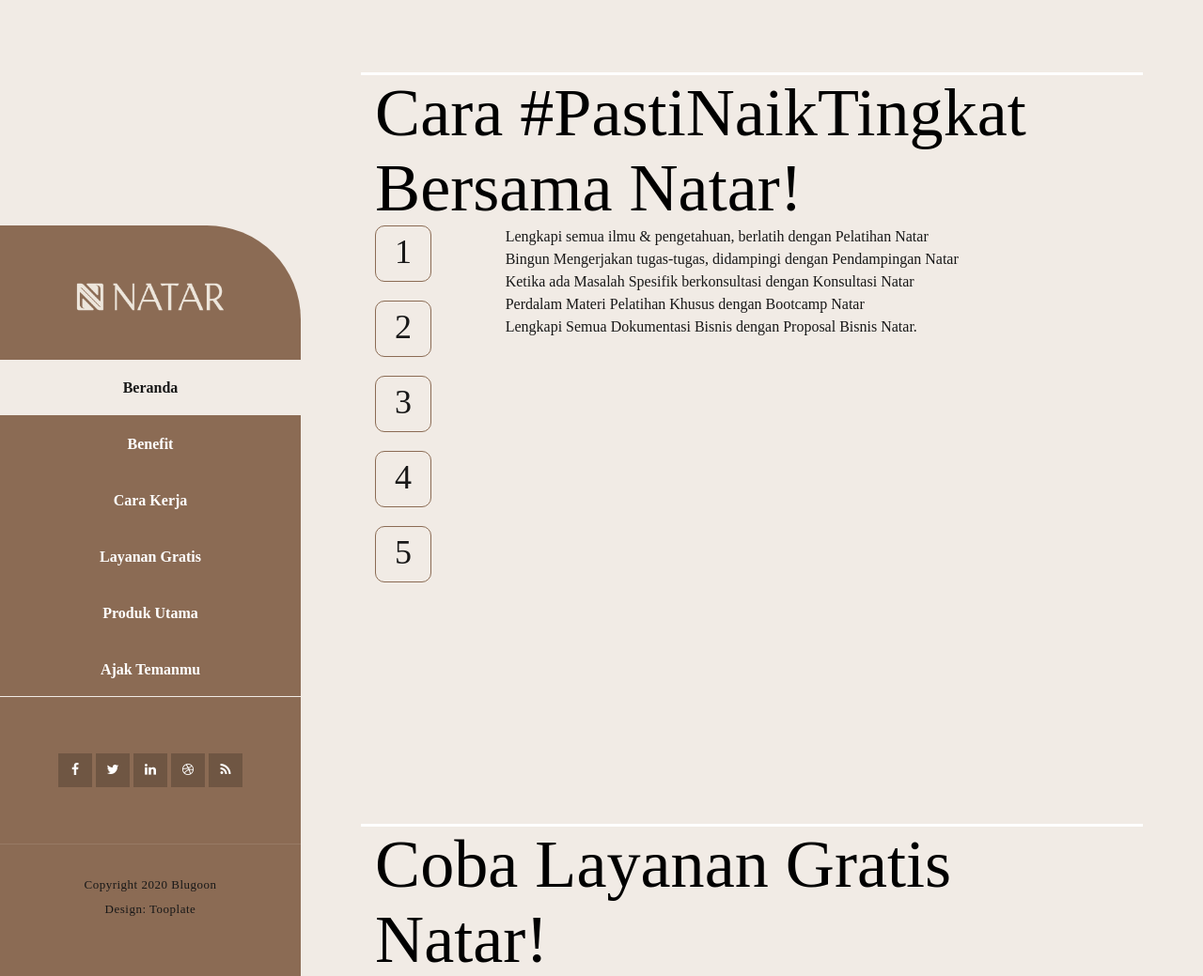
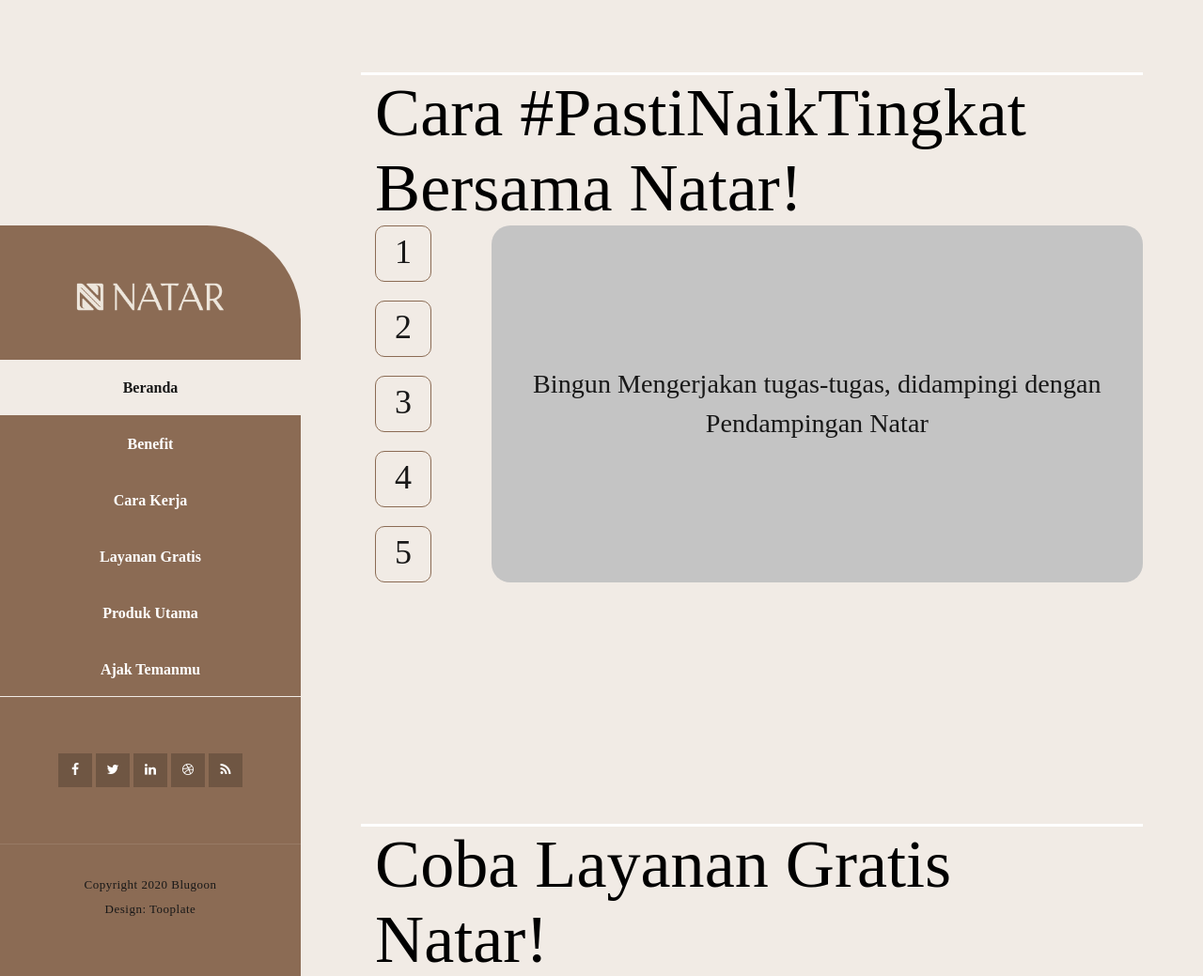
Before and after one commit to dmpriatna/Jarvis, a PHP site: page /NATAR/index.html in a window 1280 px wide, after a click that opens the changed part. Shown: the part 1520-2559 px from the top of the page at 94% size. Run offline with PHP 8.4, Linux system fonts and the light colour scheme.

Commit message:
changes styles

```diff
--- a/NATAR/assets/css/tooplate-style.css
+++ b/NATAR/assets/css/tooplate-style.css
@@ -896,3 +896,194 @@ footer {
 .btn-icon img {
     width: 30px;
 }
+
+.content {
+    background: #C4C4C4;
+    border-radius: 20px;
+    width: 100%;
+    height: 380px;
+    text-align: center;
+    display: flex;
+    flex-direction: column;
+    align-items: center;
+    justify-content: center;
+    font-size: 2.2vw;
+    position: absolute;
+    top: 0;
+    left: 0;
+    overflow: hidden;
+    animation-fill-mode: both;
+}
+
+.content {
+    opacity: 0;
+}
+
+#one .content {
+    opacity: 1;
+}
+
+.slideswitch:target~.slide .navigation {
+    display: none !important;
+}
+
+.slideswitch:target~.slide#one .content,
+.slideswitch:target~.slide#two .content,
+.slideswitch:target~.slide#three .content,
+.slideswitch:target~.slide#four .content,
+.slideswitch:target~.slide#five .content {
+    opacity: 0;
+}
+
+.slideswitch[ id="one"]:target~.slide#one .navigation,
+.slideswitch[ id="two"]:target~.slide#two .navigation,
+.slideswitch[ id="three"]:target~.slide#three .navigation,
+.slideswitch[ id="four"]:target~.slide#four .navigation,
+.slideswitch[ id="five"]:target~.slide#five .navigation {
+    display: block !important;
+}
+
+.slideswitch[ id="one"]:target~.slide#one .content,
+.slideswitch[ id="two"]:target~.slide#two .content,
+.slideswitch[ id="three"]:target~.slide#three .content,
+.slideswitch[ id="four"]:target~.slide#four .content,
+.slideswitch[ id="five"]:target~.slide#five .content {
+    animation-name: fade_in;
+    animation-duration: 0.5s;
+}
+
+.slideswitch[ id="one"]:target~#one .slide_from_left,
+.slideswitch[ id="two"]:target~#two .slide_from_left,
+.slideswitch[ id="three"]:target~#three .slide_from_left,
+.slideswitch[ id="four"]:target~#four .slide_from_left,
+.slideswitch[ id="five"]:target~#five .slide_from_left {
+    animation-name: slide_from_left !important;
+    animation-duration: 0.5s;
+}
+
+.slideswitch[ id="one"]:target~#one .flip,
+.slideswitch[ id="two"]:target~#two .flip,
+.slideswitch[ id="three"]:target~#three .flip,
+.slideswitch[ id="four"]:target~#four .flip,
+.slideswitch[ id="five"]:target~#five .flip {
+    animation-name: flip !important;
+    animation-duration: 0.5s;
+    backface-visibility: hidden;
+}
+
+.slideswitch[ id="one"]:target~#one .grow,
+.slideswitch[ id="two"]:target~#two .grow,
+.slideswitch[ id="three"]:target~#three .grow,
+.slideswitch[ id="four"]:target~#four .grow,
+.slideswitch[ id="five"]:target~#five .grow {
+    animation-name: grow !important;
+    animation-duration: 0.5s;
+}
+
+.slideswitch[ id="five"]:target~#five #back_triangles {
+    animation: back_triangles 2.5s ease-out;
+}
+
+.slideswitch[ id="five"]:target~#five #front_triangles {
+    animation: front_triangles 2.5s ease-out;
+}
+
+.slideswitch[ id="five"]:target~#five #letter_a {
+    animation: letter_a 2.5s linear;
+}
+
+path {
+    transform-origin: 250px 250px;
+}
+
+@keyframes fade_in {
+    from {
+        opacity: 0;
+    }
+
+    to {
+        opacity: 1;
+    }
+}
+
+@keyframes slide_from_left {
+    from {
+        opacity: 0;
+        transform: translateX(100vw);
+    }
+
+    to {
+        opacity: 1;
+        transform: translateX(0);
+    }
+}
+
+@keyframes flip {
+    0% {
+        opacity: 0;
+        transform: rotateY(180deg) translateX(0);
+    }
+
+    100% {
+        opacity: 1;
+        transform: rotateY(0deg) translateX(0);
+    }
+}
+
+@keyframes grow {
+    0% {
+        opacity: 0;
+        transform: scale(0, 0);
+    }
+
+    100% {
+        opacity: 1;
+        transform: scale(1, 1);
+    }
+}
+
+@keyframes back_triangles {
+    0% {
+        transform: scale(0, 0) rotate(322deg);
+    }
+
+    100% {
+        transform: scale(1, 1) rotate(-38deg);
+    }
+}
+
+@keyframes front_triangles {
+    0% {
+        opacity: 0;
+        transform: scale(0, 0) rotate(-38deg);
+    }
+
+    20% {
+        opacity: 1;
+        transform: scale(0, 0) rotate(-38deg);
+    }
+
+    100% {
+        transform: scale(1, 1) rotate(322deg);
+    }
+}
+
+@keyframes letter_a {
+    0% {
+        opacity: 0;
+        transform: scale(0, 0);
+    }
+
+    50% {
+        opacity: 1;
+        transform: scale(0, 0);
+    }
+
+    90% {
+        transform: scale(1.1, 1.1);
+    }
+
+    100% {
+        transform: scale(1, 1);
+    }
+}
--- a/NATAR/index.html
+++ b/NATAR/index.html
@@ -16,7 +16,6 @@
   <link rel="stylesheet" href="assets/css/tooplate-style.css" />
   <link rel="stylesheet" href="assets/css/owl.css" />
   <link rel="stylesheet" href="assets/css/lightbox.css" />
-  <link rel="stylesheet" href="present.css" />
 </head>
 <!--
 Tooplate 2116 Blugoon
```
